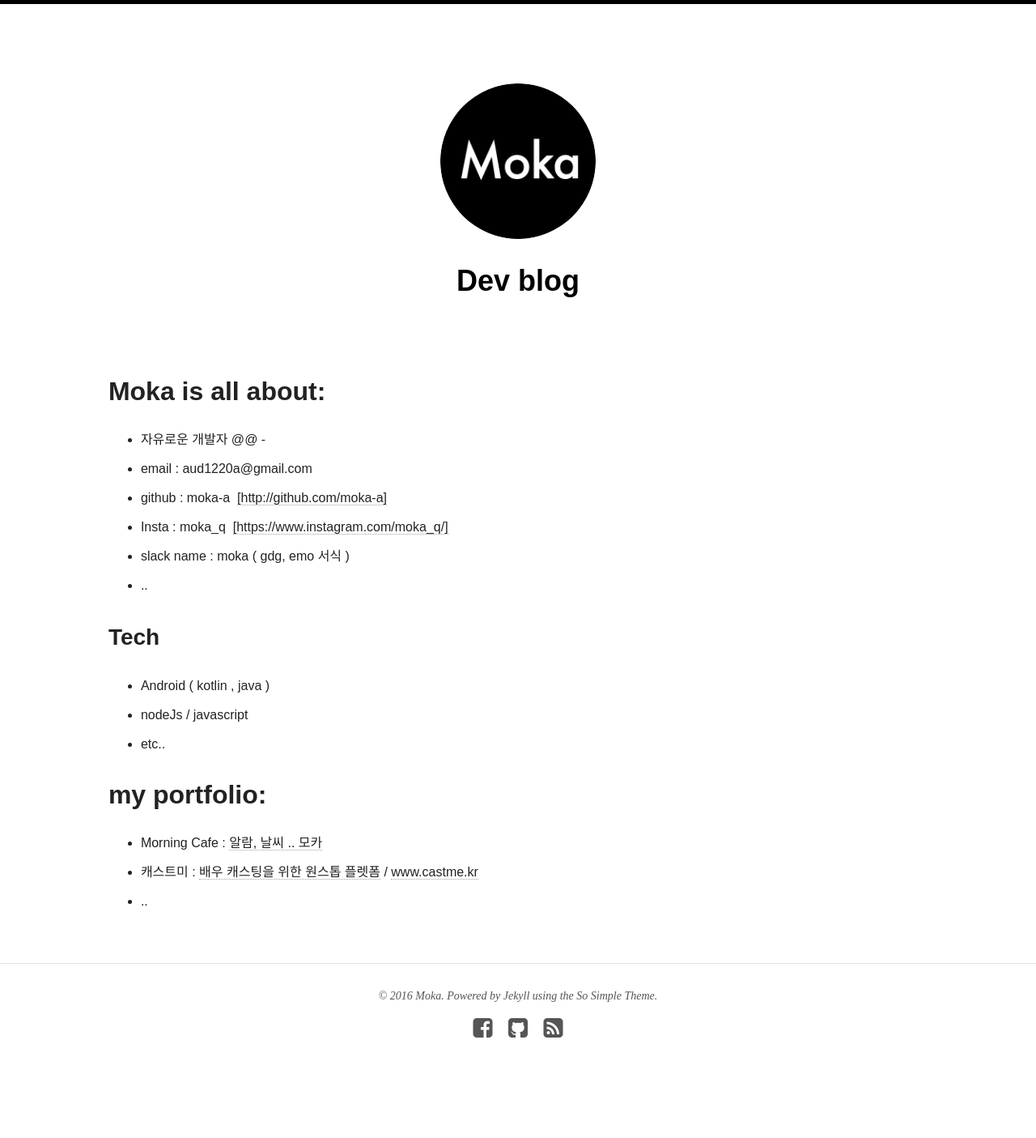
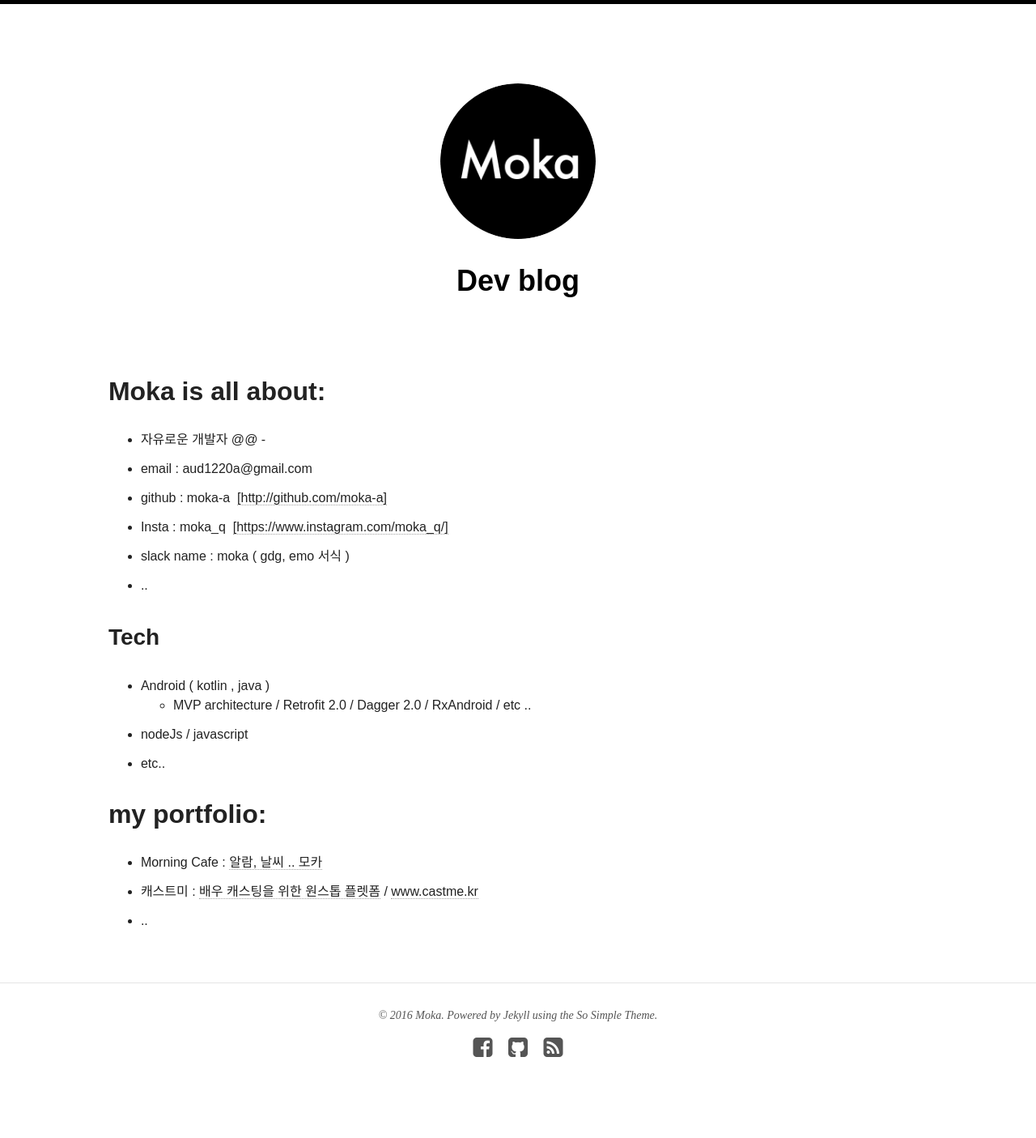
Before and after one commit to steadymoka/moka-a.github.io, a Jekyll site: the page built from about/index.md, in a window 1280 px wide. Shown: the whole page at 81% size. Built offline with Jekyll 4.4.1, drawn with Linux system fonts in a browser that asks for light colours; nearby versions of some CDN libraries; before the commit the page ends 1381 px from its top, so only the background shows below that.

Commit message:
modify my introduce

```diff
--- a/about/index.md
+++ b/about/index.md
@@ -22,6 +22,7 @@ image:
 ### Tech
 
 * Android ( kotlin , java )
+    - MVP architecture / Retrofit 2.0 / Dagger 2.0 / RxAndroid / etc ..
 * nodeJs / javascript
 * etc..
 
```
